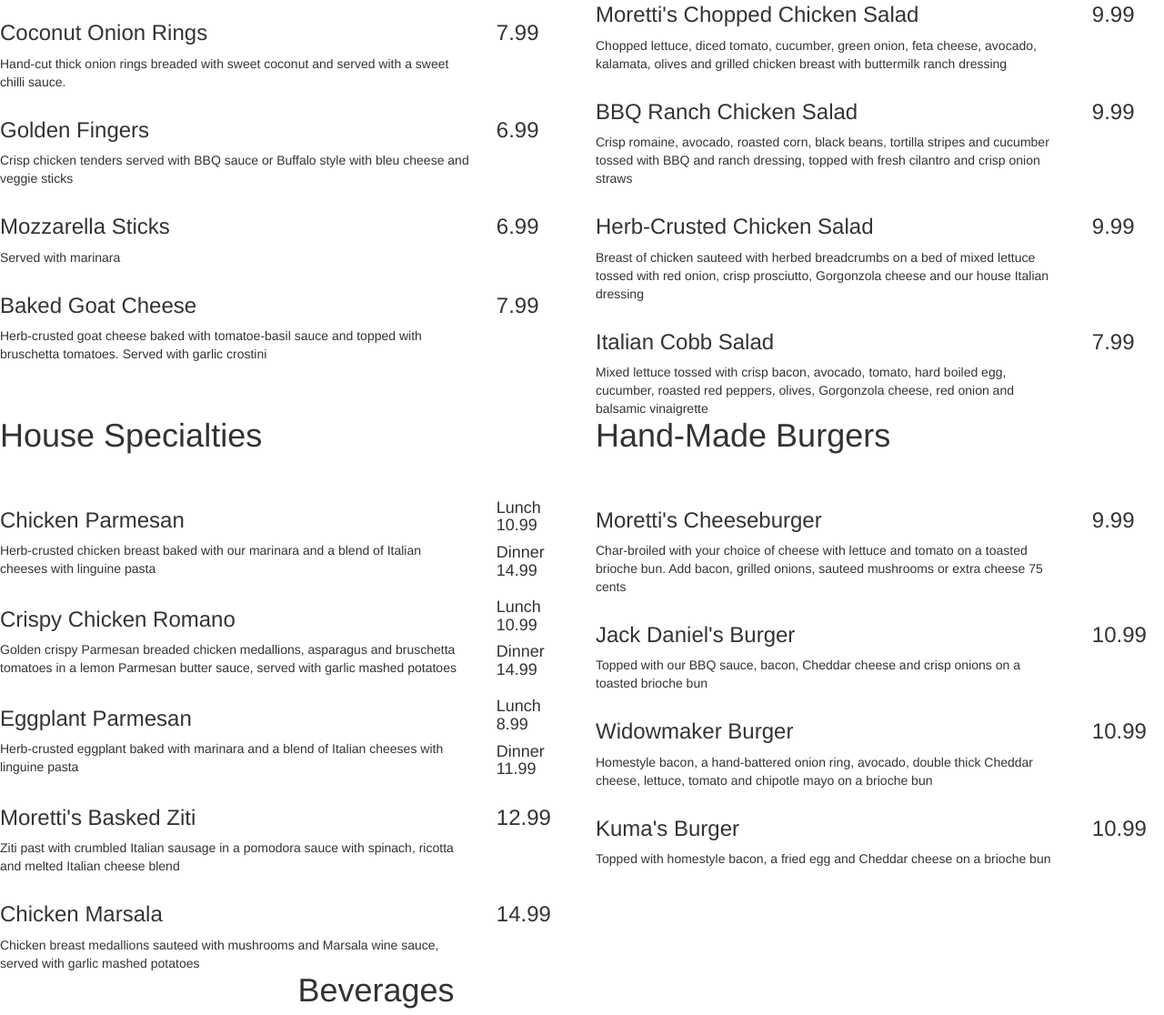
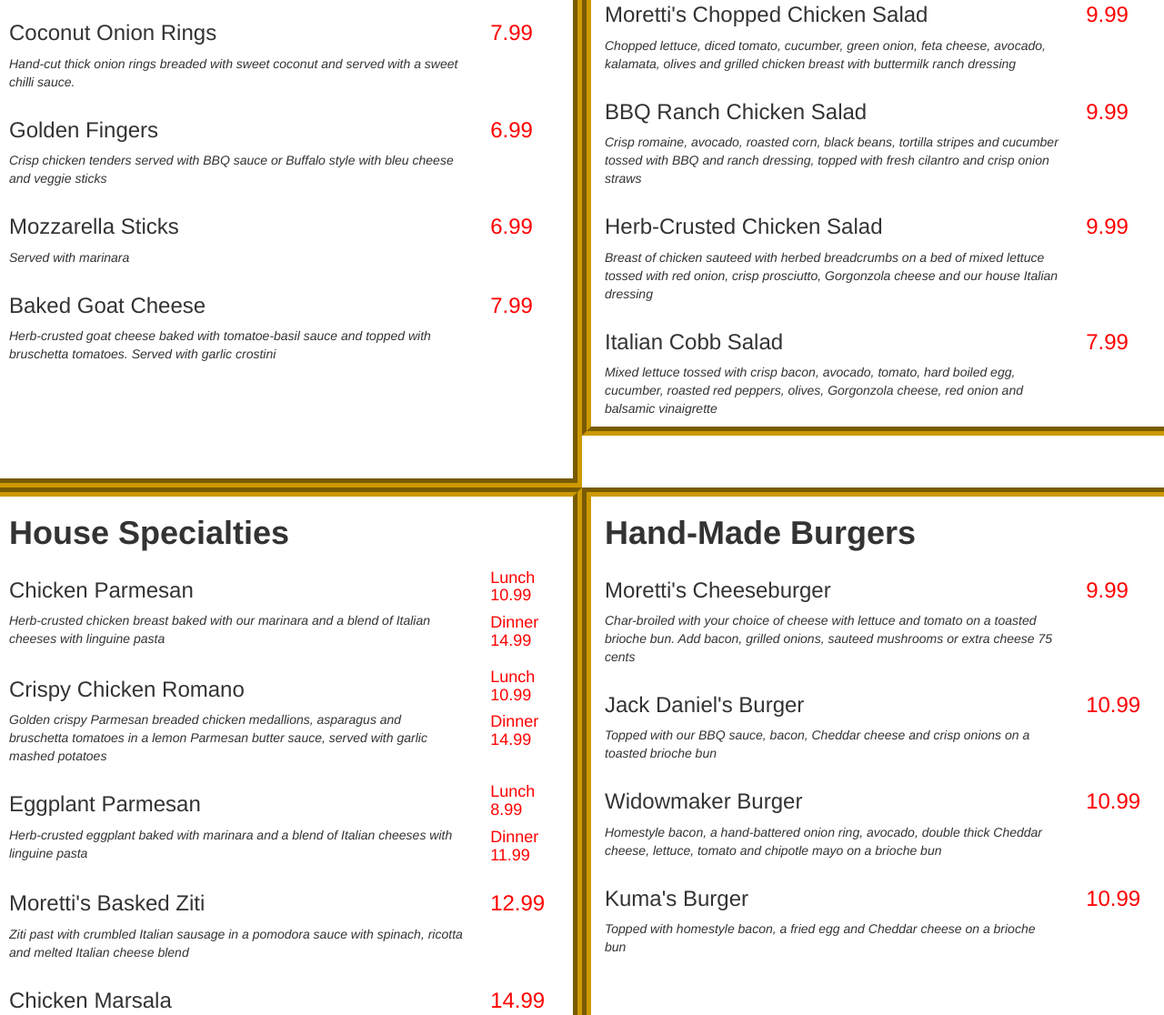
Before and after one commit to paluckim/Restaurant-Site, a plain HTML site: page menu.html in a window 1280 px wide. Shown: the part 339-1455 px from the top of the page at 91% size. Drawn offline with nearby package versions, Linux system fonts and the light colour scheme.

Commit message:
update 3

```diff
--- a/custom menu.css
+++ b/custom menu.css
@@ -1,4 +1,42 @@
-.row{
-	position: relative;
-	top: 30px;
+.one{
+	height:50px;
 }
+#antipasti{
+	height: 825px;
+	border-style:groove;
+	border-color: #CC9900;
+	border-width: 10px;
+
+}
+#soupsandsalads{
+	border-style:groove;
+	border-color: #CC9900;
+	border-width: 10px;
+
+}
+#housespecialties{
+	border-style:groove;
+	border-color:#CC9900;
+	border-width: 10px;
+}
+#burgers{
+	height: 639px;
+	border-style:groove;
+	border-color:#CC9900;
+	border-width: 10px;
+}
+#beverages{
+	border-style:groove;
+	border-color:#CC9900;
+	border-width: 10px;
+
+}
+.col-md-2{
+	color:red;
+}
+h1{
+	font-weight: bold;
+}
+p{
+	font-style: italic;
+}
--- a/menu.html
+++ b/menu.html
@@ -18,6 +18,7 @@
     <link rel="stylesheet" type="text/css" href="custom menu.css">
   </head>
   <body>
+    <div class="one">
     <nav class="navbar navbar-inverse navbar-fixed-top">
       <div class="container">
         <div class="navbar-header">
@@ -38,9 +39,10 @@
         </div><!--/.nav-collapse -->
       </div>
     </nav>
+  </div>
 
     <div class="row">
-      <div class="col-md-6">
+      <div class="col-md-6" id="antipasti">
         <h1>Antipasti</h1>
           <div class="row">
             <div class="col-md-10">
@@ -97,7 +99,7 @@
             </div>
           </div>
       </div>
-      <div class="col-md-6">
+      <div class="col-md-6" id="soupsandsalads">
         <h1>Soups & Salads</h1>
           <div class="row">
             <div class="col-md-10">
@@ -158,7 +160,7 @@
     </div>
 
     <div class="row">
-      <div class="col-md-6">
+      <div class="col-md-6" id="housespecialties">
         <h1>House Specialties</h1>
           <div class="row">
             <div class="col-md-10">
@@ -209,7 +211,7 @@
             </div>
           </div>
         </div>
-      <div class="col-md-6">
+      <div class="col-md-6" id="burgers">
         <h1>Hand-Made Burgers</h1>
           <div class="row">
             <div class="col-md-10">
@@ -250,7 +252,7 @@
       </div>
     </div>
     <div class="row">
-      <div class="col-md-6 col-md-offset-3">
+      <div class="col-md-6 col-md-offset-3" id="beverages">
           <h1>Beverages</h1>
             <div class="row">
               <div class="col-md-10">
```
